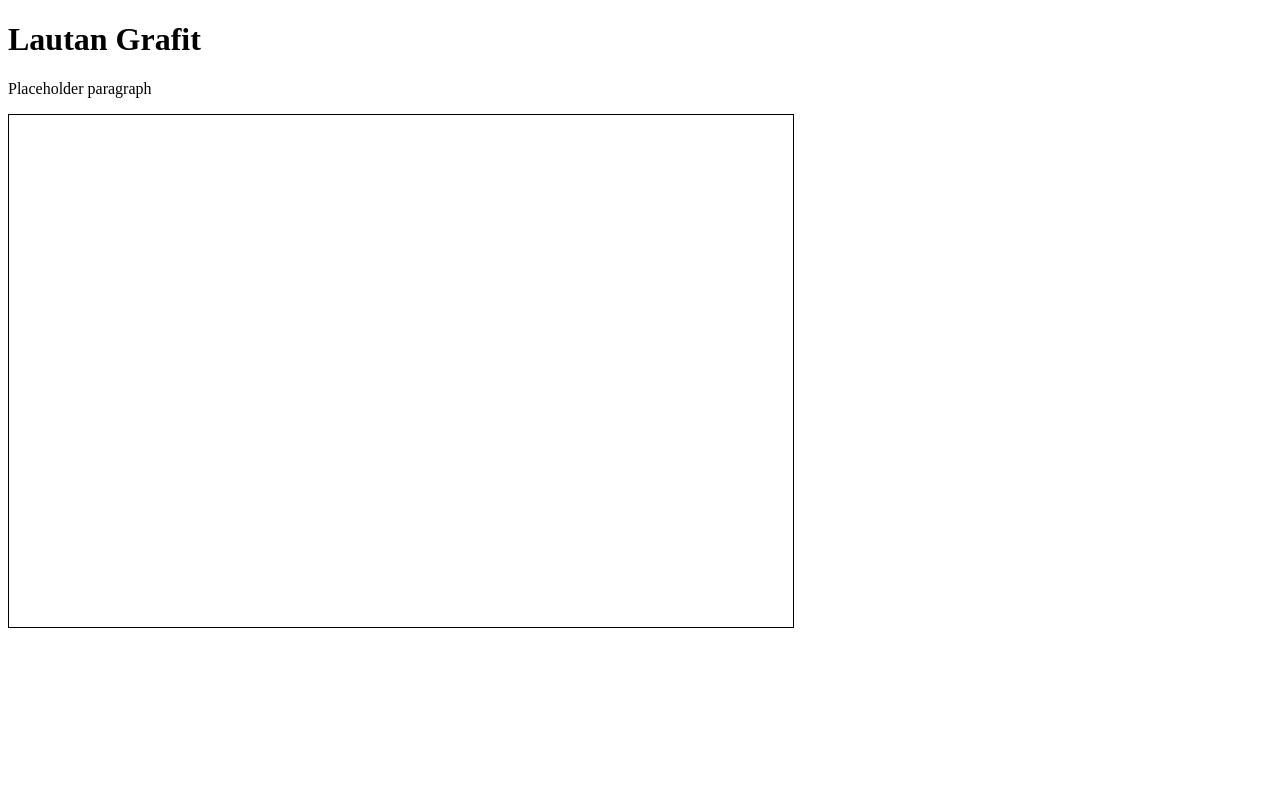
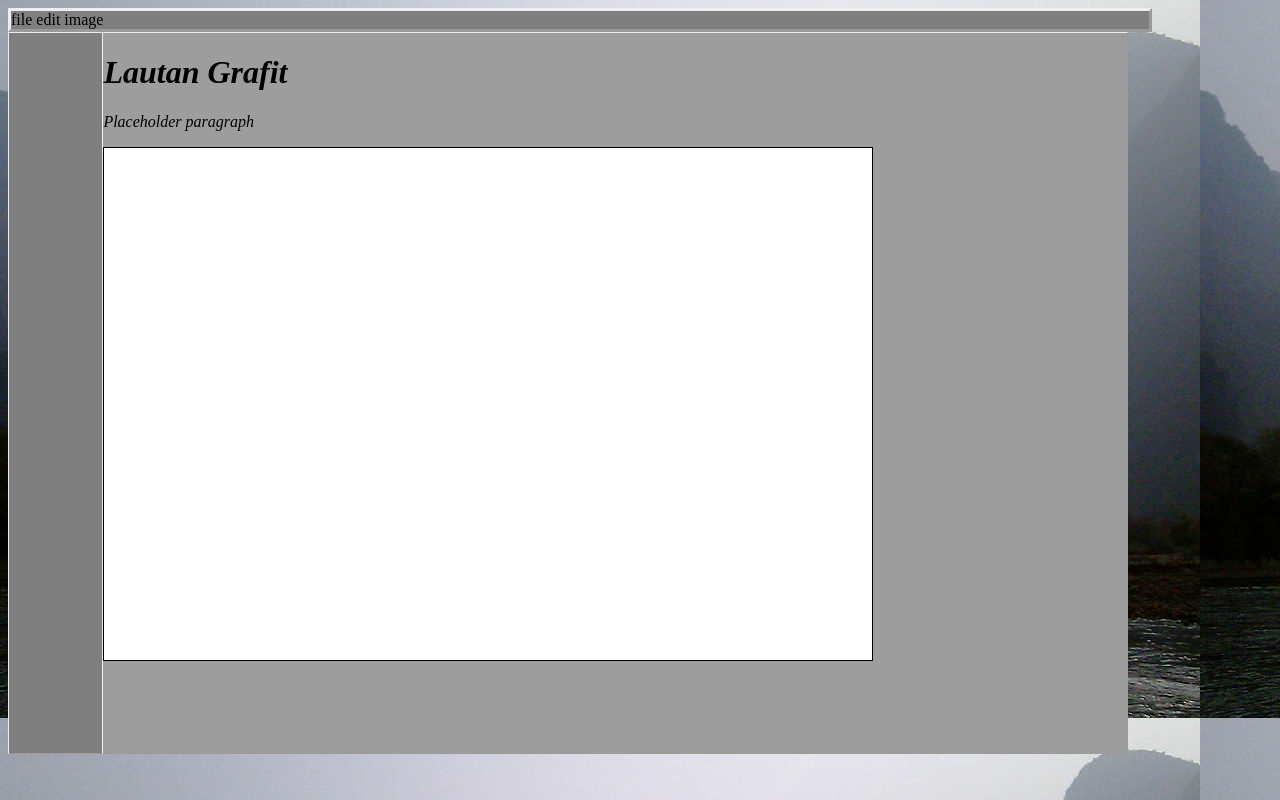
Before and after one commit to JunctionParadox/Lautan_Grafit, a plain HTML site: page index.html in a window 1280 px wide. Drawn offline with Linux system fonts and the light colour scheme.

Commit message:
fixed drawing issues, moved events and changed page layout

```diff
--- a/index.html
+++ b/index.html
@@ -6,11 +6,19 @@
 	</head>
 
 	<body>
+		<div id="menubar">
+			<a class="option">file</a>
+			<a class="option">edit</a>
+			<a class="option">image</a>
+		</div>
+		<div id="toolbar">
+		</div>
+		<div id="main">
+			<h1> Lautan Grafit </h1>
+			<p> Placeholder paragraph </p>
 
-		<h1> Lautan Grafit </h1>
-		<p> Placeholder paragraph </p>
-
-		<canvas id="defaultCanvas" width="784" height="512" onmousedown="cursorActive(event)" onmouseup="cursorDeactivate(event)" onmousemove="moveCursor(event)"><canvas>
-		<script src="script/main.js"></script>
+			<canvas id="defaultCanvas" width="768" height="512"><canvas>
+			<script src="script/main.js"></script>
+		</div>
 	</body>
 </html>
--- a/script/main.js
+++ b/script/main.js
@@ -3,6 +3,15 @@ const ctx = canvas.getContext("2d");
 let isDrawing = false;
 let x = 0;
 let y = 0;
+
+canvas.onmousemove = function() {moveCursor(event)};
+canvas.onmousedown = function() {cursorActivate(event)};
+canvas.onmouseup = function() {cursorDeactivate(event)};
+canvas.onmousleave = function() {cursorExit()};
+
+//MUST BE ROUND BECAUSE THE DEFAULT VALUE CAUSES JAGGED LINES AND DOESN'T COMPREHEND 1-DIMENSIONAL LINES
+ctx.lineCap = "round";
+ctx.imageSmoothingEnabled = false;
 
 function moveCursor(e) {
 	if (isDrawing) {
@@ -12,7 +21,7 @@ function moveCursor(e) {
 	}
 };
 
-function cursorActive(e) {
+function cursorActivate(e) {
 	x = e.offsetX;
 	y = e.offsetY;
 	isDrawing = true;
@@ -27,10 +36,16 @@ function cursorDeactivate(e) {
 	}
 };
 
+function cursorExit() {
+	if (isDrawing) {
+		isDrawing = false;
+	}
+};
+
 function drawDefault(ctx, x1, y1, x2, y2) {
 	ctx.beginPath();
-	ctx.strokeStyle = "#000000"
-	ctx.lineWidth = 1;
+	ctx.strokeStyle = "#000000";
+	ctx.lineWidth = 10;
 	ctx.moveTo(x1, y1);
 	ctx.lineTo(x2, y2);
 	ctx.stroke();
--- a/style.css
+++ b/style.css
@@ -1,3 +1,41 @@
+body {
+	background-image: url("images/Yangshoumountains.jpg");
+	/*background-color: #1b1b1b; */
+}
+
+#menubar {
+	background-color: #7f7f7f;
+	border-style: outset;
+	width: 90%;
+}
+
+#main {
+	background-color: #9d9d9d;
+	border-style: outset;
+	border-width: thin;
+	font-style: italic;
+	height: 90%;
+	position: fixed;
+	left: 8%;
+	top: 4%;
+	width: 80%;
+	overflow: auto;
+}
+
+#toolbar {
+	background-color: #7f7f7f;
+	border-style: outset;
+	border-width: thin;
+	height: 90%;
+	position: fixed;
+	top: 4%;
+	width: 8%;
+	overflow: auto;
+	float: left;
+}
+
 #defaultCanvas {
-	border: 1px solid #000000
+	background-color: #FFFFFF;
+	border: 1px solid #000000;
+	image-rendering: pixelated;
 }
```
Also changed, not shown: images/Yangshoumountains.jpg (added), images/sky.jpg (added).
